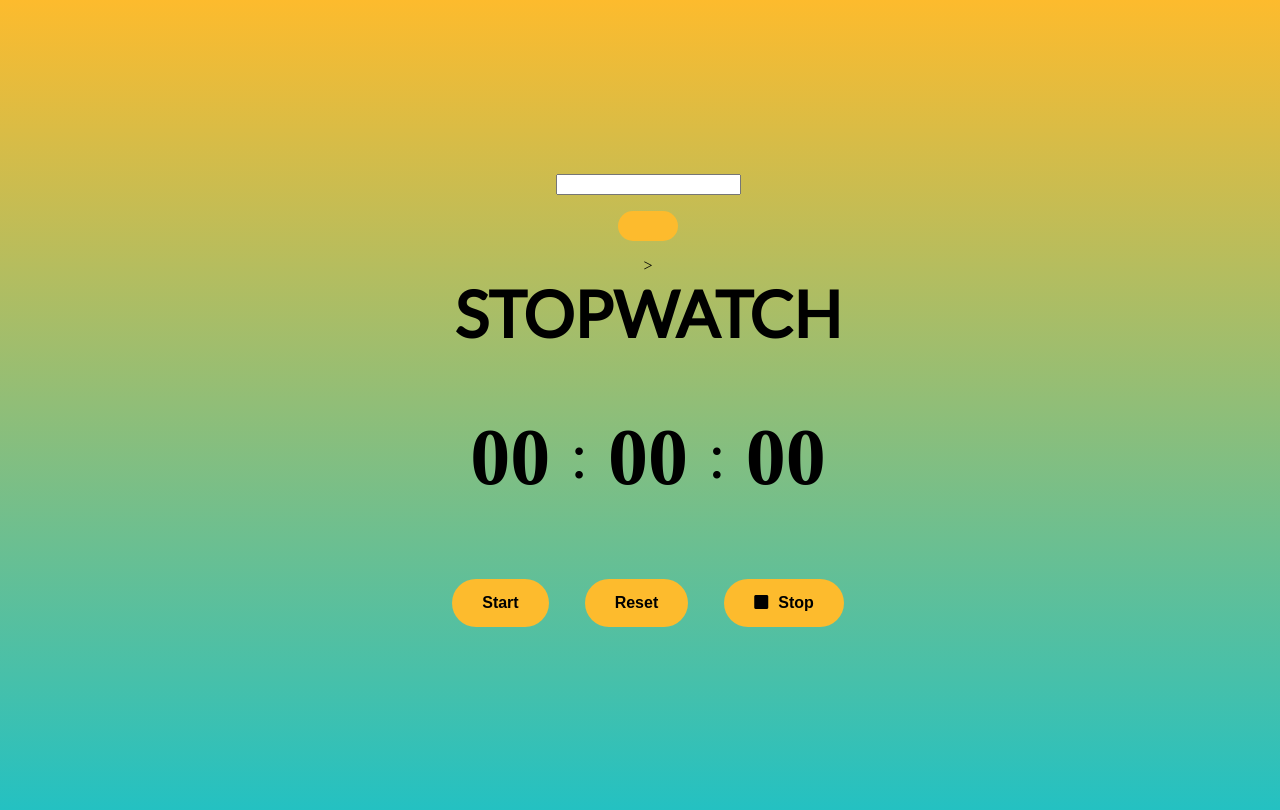
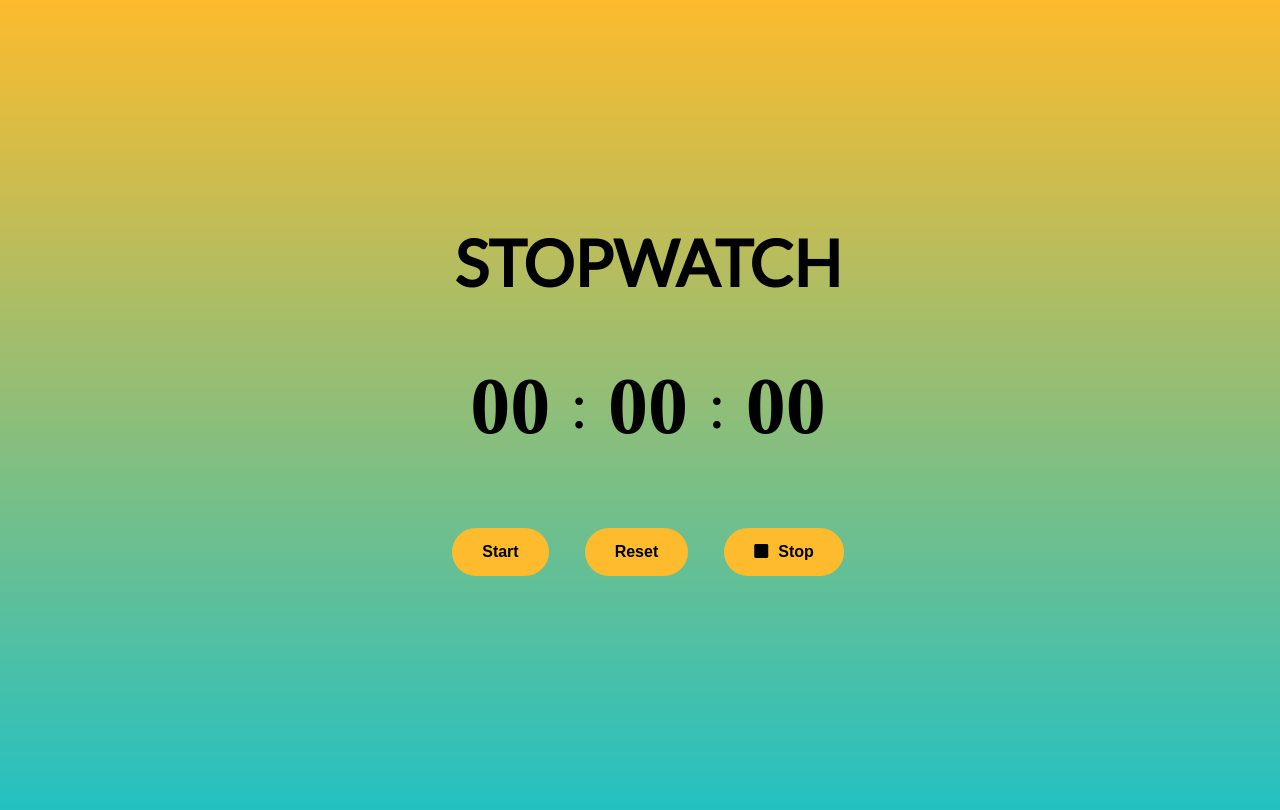
Before and after one commit to Armia13/stopwatch, a plain HTML site: page index.html in a window 1280 px wide. Drawn offline with Linux system fonts and the light colour scheme.

Commit message:
Update index.html

```diff
--- a/index.html
+++ b/index.html
@@ -11,12 +11,8 @@
 </head>
 <body>
     <section>
-        <input type=text>
-        <button onclick="startTimer"></button>>
         <h1>STOPWATCH</h1>
         <div id="stopwatch">
-            <!-- <p id="days">00</p>
-            <span class="colon">:</span> -->
             <p id="hours">00</p>
             <span class="colon">:</span>
             <p id="minutes">00</p>
@@ -26,8 +22,6 @@
 
         <div id="buttons">
             <button id="start" onclick="startTime()">Start</button>
-            <!-- <button id="pause" ><i class="fa fa-pause fa-fw"></i>Pause</button> -->
-            <!-- <button id="resume"><i class="fa fa-play fa-fw"></i>Resume</button> -->
             <button class="no-text" onclick="resetTime()">Reset</button>
             <button id="stop" onclick="stopTime()"><i class="fa fa-stop" ></i>Stop</button>
         </div>
```
